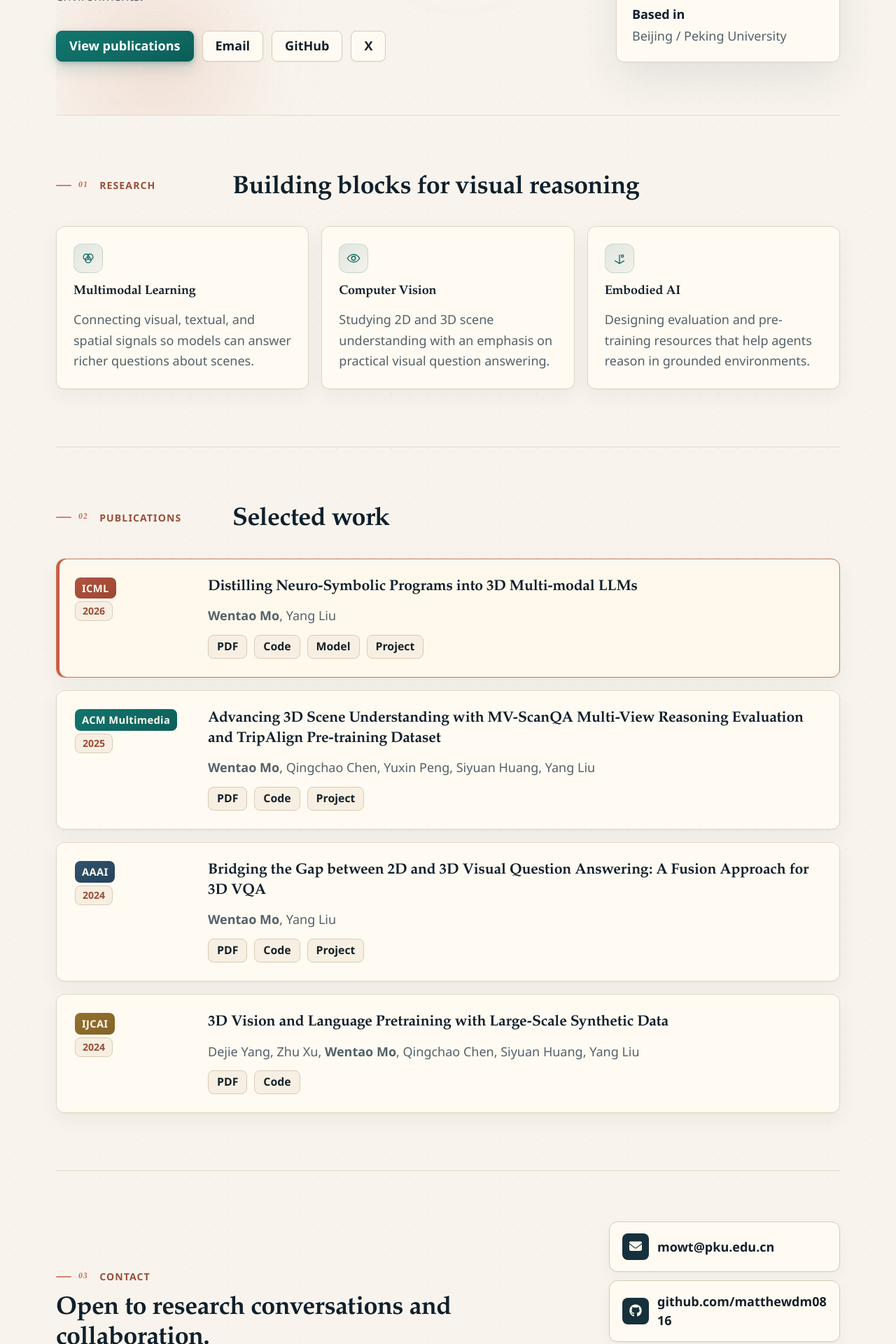
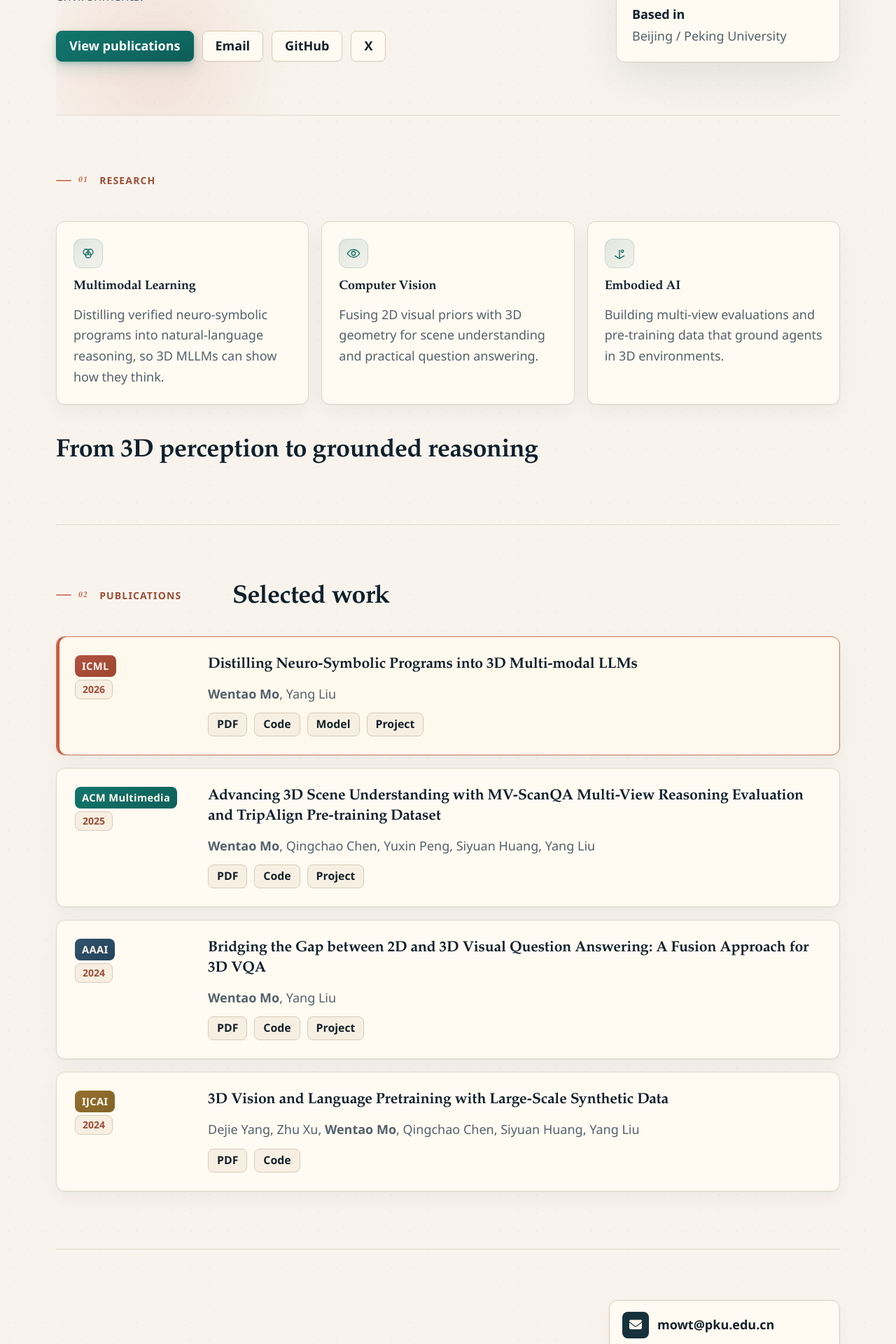
Before and after one commit to matthewdm0816/matthewdm0816.github.io, a Jekyll site: the page built from _pages/about.md, in a window 1280 px wide. Shown: the part 598-2518 px from the top of the page at 70% size. Built offline with Jekyll 4.4.1, drawn with Linux system fonts in a browser that asks for light colours.

Commit message:
Replace generic research heading with closing tagline
Remove 'Building blocks for visual reasoning' h2 and place 'From 3D
perception to grounded reasoning' as a large serif statement after the
focus grid. Sharpen the three focus-card descriptions to name the
concrete research angles (neuro-symbolic distillation, 2D/3D fusion,
multi-view eval and pre-training data).

```diff
--- a/_pages/about.md
+++ b/_pages/about.md
@@ -58,7 +58,6 @@ redirect_from:
   <section id="research" class="home-section" aria-labelledby="research-title">
     <div class="home-section__header" data-reveal>
       <p class="home-eyebrow"><span class="section-index" aria-hidden="true">01</span>Research</p>
-      <h2 id="research-title">Building blocks for visual reasoning</h2>
     </div>
     <div class="home-focus-grid">
       <article data-reveal style="--reveal-delay: 0ms">
@@ -70,7 +69,7 @@ redirect_from:
           </svg>
         </span>
         <h3>Multimodal Learning</h3>
-        <p>Connecting visual, textual, and spatial signals so models can answer richer questions about scenes.</p>
+        <p>Distilling verified neuro-symbolic programs into natural-language reasoning, so 3D MLLMs can show how they think.</p>
       </article>
       <article data-reveal style="--reveal-delay: 70ms">
         <span class="focus-icon">
@@ -80,7 +79,7 @@ redirect_from:
           </svg>
         </span>
         <h3>Computer Vision</h3>
-        <p>Studying 2D and 3D scene understanding with an emphasis on practical visual question answering.</p>
+        <p>Fusing 2D visual priors with 3D geometry for scene understanding and practical question answering.</p>
       </article>
       <article data-reveal style="--reveal-delay: 140ms">
         <span class="focus-icon">
@@ -92,9 +91,10 @@ redirect_from:
           </svg>
         </span>
         <h3>Embodied AI</h3>
-        <p>Designing evaluation and pre-training resources that help agents reason in grounded environments.</p>
+        <p>Building multi-view evaluations and pre-training data that ground agents in 3D environments.</p>
       </article>
     </div>
+    <p class="home-section__tagline" id="research-title" data-reveal style="--reveal-delay: 210ms">From 3D perception to grounded reasoning</p>
   </section>
 
   <section id="publications" class="home-section" aria-labelledby="publications-title">
--- a/assets/css/home.css
+++ b/assets/css/home.css
@@ -393,6 +393,18 @@ html {
   letter-spacing: 0.1em;
 }
 
+/* Closing statement after the research focus grid */
+.home-section__tagline {
+  max-width: 720px;
+  margin: 44px 0 0;
+  color: var(--ink-deep);
+  font-family: var(--font-serif);
+  font-size: 2rem;
+  line-height: 1.25;
+  letter-spacing: -0.015em;
+  font-weight: 700;
+}
+
 /* --------------------------------------------------------------------------
    Research focus cards
    -------------------------------------------------------------------------- */
```
Also changed, not shown: preview/index.html (+4 -4 lines).
